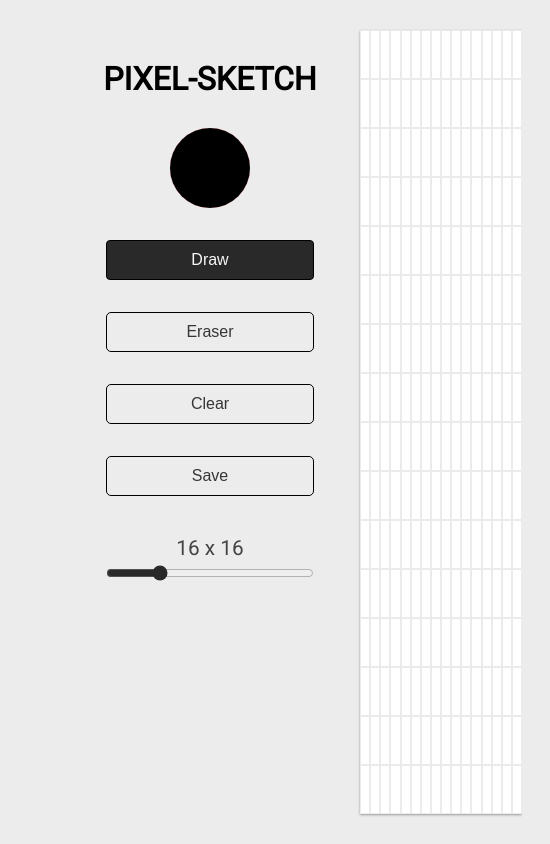
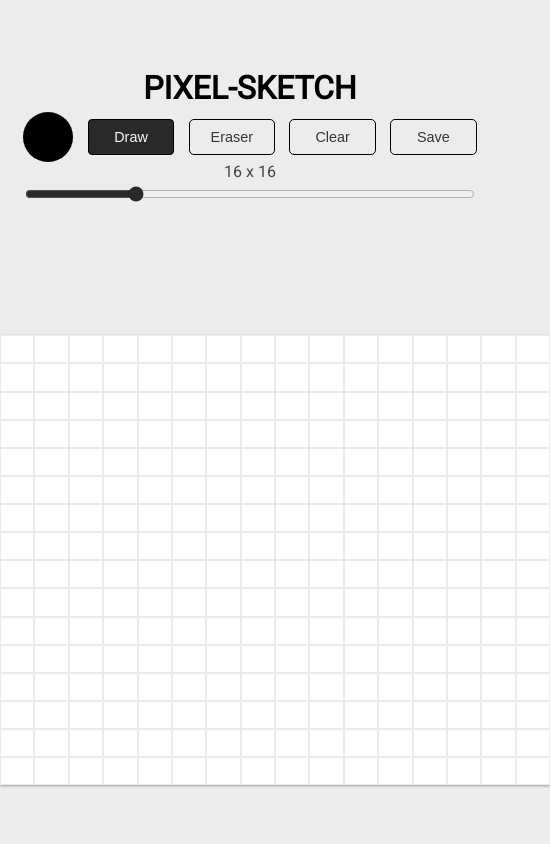
Before and after one commit to Verseler/Etch-a-sketch, a plain HTML site: page index.html in a window 390 px wide. Shown: the whole page, 550 px wide, since content can reach past the window. Drawn offline with Linux system fonts and the light colour scheme.

Commit message:
add medai query 760px viewport

```diff
--- a/styles/styles.css
+++ b/styles/styles.css
@@ -14,9 +14,13 @@ body {
 }
 
 .sketch {
-    padding: 30px 60px;
-    display: grid;
-    grid-template-columns: minmax(300px, 1fr) 60%;
+    padding-top: 30px;
+    /*padding: 30px 60px; */
+    display: flex;
+    align-items: center;
+    justify-content: space-evenly;
+    flex-wrap: wrap;
+    /*grid-template-columns: minmax(300px, 1fr) minmax( 550px,60%);*/
 }
 
 .setting {
@@ -115,6 +119,9 @@ body {
 
 
 .pad {
+    height: 100%;
+    min-width: 550px;
+    max-width: 60%;
     background-color: #fff;
     box-shadow: rgba(0, 0, 0, 0.12) 0px 1px 3px, rgba(0, 0, 0, 0.24) 0px 1px 2px;
     display: grid;
@@ -127,3 +134,62 @@ body {
     border: 1px solid rgb(235, 235, 235);
     background-color: #fff;
 }
+
+
+
+@media only screen and (max-width: 760px) {
+    .sketch {
+        padding-top: 10px;
+    }
+
+    .setting {
+        height: auto;
+        margin-bottom: 1rem;
+    }
+
+    .setting h1 {
+        margin: 0 0 5px 0;
+    }
+
+    .setting .color-picker {
+        height: 50px;
+        width: 50px;
+    }
+
+    .setting .config-wrapper {
+        flex-direction: row;
+        flex-wrap: wrap;
+        justify-content: center;
+    }
+
+    .setting .config-wrapper button {
+        font-size: 0.9rem;
+        margin-top: 0;
+        margin-left: 1em;
+        height: 2.5em;
+        width: 6em;
+        border-radius: 5px;
+    }
+
+    .setting .config-wrapper .size-config {
+        margin-top: 0;
+    }
+
+    .setting .config-wrapper .size-config label {
+        font-size: 1rem;
+        color: #444444;
+        margin-bottom: 5px;
+    }
+
+    .setting .config-wrapper .size-config .slider {
+        min-width: 300px;
+        width: 500px;
+        max-width: 90%;
+    }
+
+    .pad {
+        height: 100%;
+        max-height: 450px;
+    }
+
+}
```
